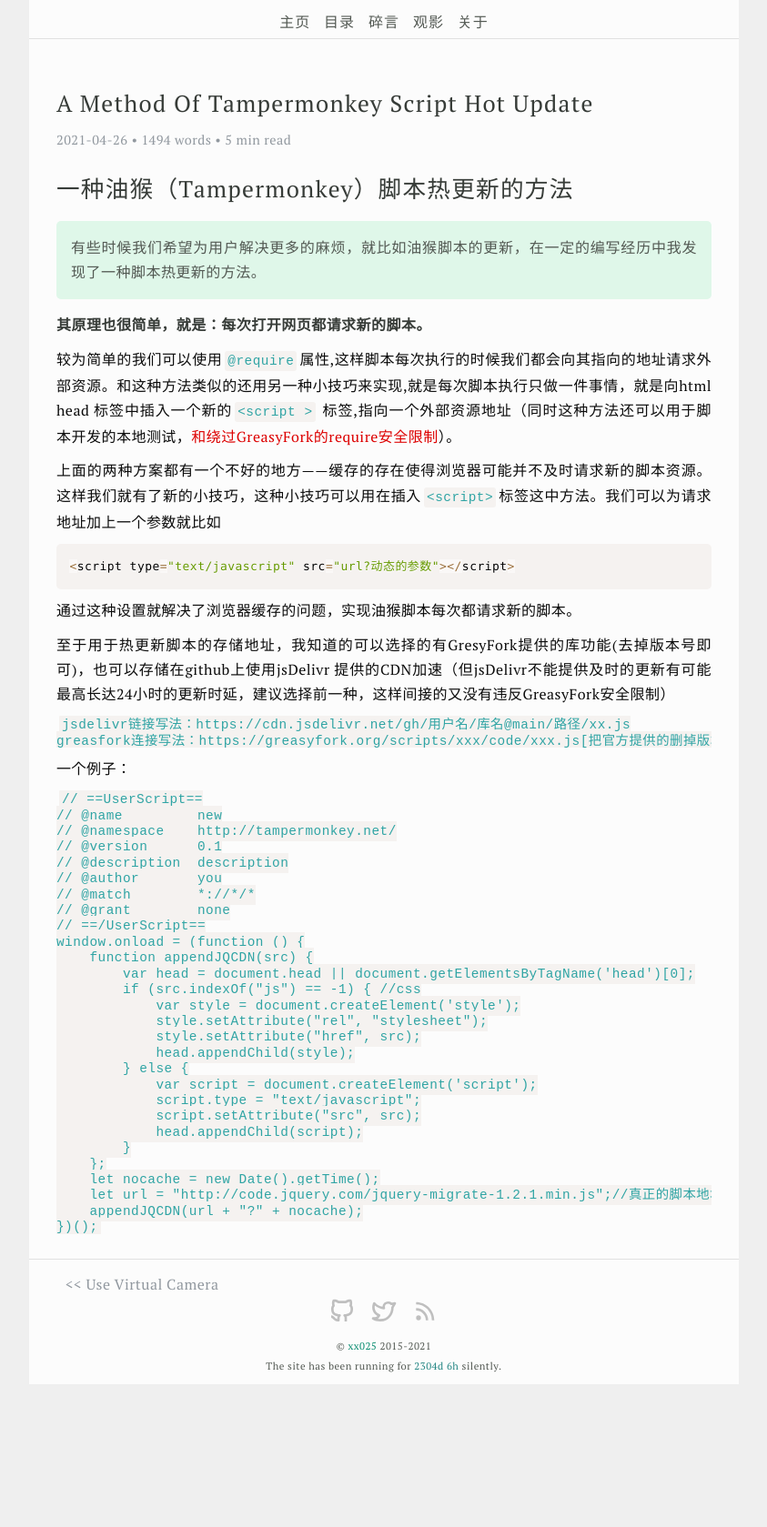
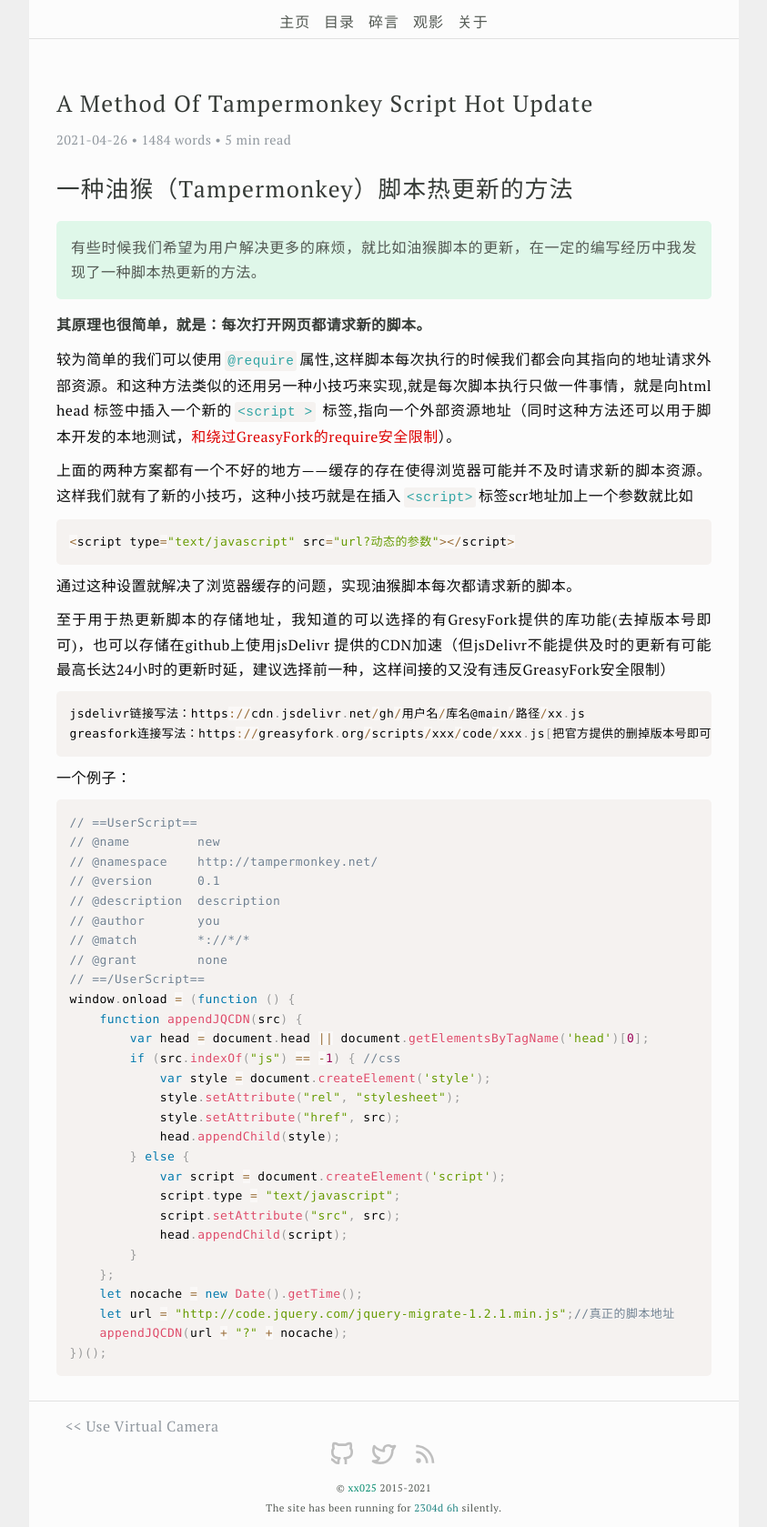
Before and after one commit to xx025/xx025.github.com, a Jekyll site: the page built from posts/essay/_posts/2021-04-26-A-method-of-Tampermonkey-script-hot-update.md, in a window 1280 px wide, cut to the strip 244-1923 px from the top of the page. Shown: the whole strip at 91% size, without its empty margins (218-1061 px from the left). Built offline with Jekyll 4.4.1, drawn with Linux system fonts in a browser that asks for light colours; our own code applies the rules of GitHub Pages for plain Markdown files; a script that is not in the unit is left out; comment, search, counter and statistics services are not loaded; before the commit the page ends 1766 px from its top, so only the background shows below that.

Commit message:
Update 2021-04-26-A-method-of-Tampermonkey-script-hot-update.md

````diff
--- a/posts/essay/_posts/2021-04-26-A-method-of-Tampermonkey-script-hot-update.md
+++ b/posts/essay/_posts/2021-04-26-A-method-of-Tampermonkey-script-hot-update.md
@@ -7,7 +7,7 @@
 
 较为简单的我们可以使用`@require`属性,这样脚本每次执行的时候我们都会向其指向的地址请求外部资源。和这种方法类似的还用另一种小技巧来实现,就是每次脚本执行只做一件事情，就是向html head 标签中插入一个新的`<script >` 标签,指向一个外部资源地址（同时这种方法还可以用于脚本开发的本地测试，<font color="#dd0000">和绕过GreasyFork的require安全限制</font>）。
 
-上面的两种方案都有一个不好的地方——缓存的存在使得浏览器可能并不及时请求新的脚本资源。这样我们就有了新的小技巧，这种小技巧可以用在插入`<script>`标签这中方法。我们可以为请求地址加上一个参数就比如
+上面的两种方案都有一个不好的地方——缓存的存在使得浏览器可能并不及时请求新的脚本资源。这样我们就有了新的小技巧，这种小技巧就是在插入`<script>`标签scr地址加上一个参数就比如
 ```js
 <script type="text/javascript" src="url?动态的参数"></script>
 ```
@@ -15,14 +15,15 @@
 通过这种设置就解决了浏览器缓存的问题，实现油猴脚本每次都请求新的脚本。
 
 至于用于热更新脚本的存储地址，我知道的可以选择的有GresyFork提供的库功能(去掉版本号即可)，也可以存储在github上使用jsDelivr 提供的CDN加速（但jsDelivr不能提供及时的更新有可能最高长达24小时的更新时延，建议选择前一种，这样间接的又没有违反GreasyFork安全限制）
-```
+
+```js
 jsdelivr链接写法：https://cdn.jsdelivr.net/gh/用户名/库名@main/路径/xx.js
 greasfork连接写法：https://greasyfork.org/scripts/xxx/code/xxx.js[把官方提供的删掉版本号即可]
 ```
 
 一个例子：
 
-```
+```js
 // ==UserScript==
 // @name         new
 // @namespace    http://tampermonkey.net/
````
